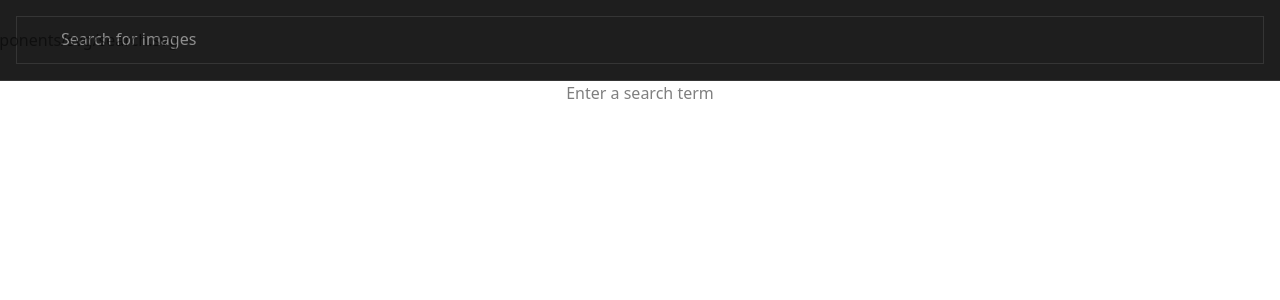
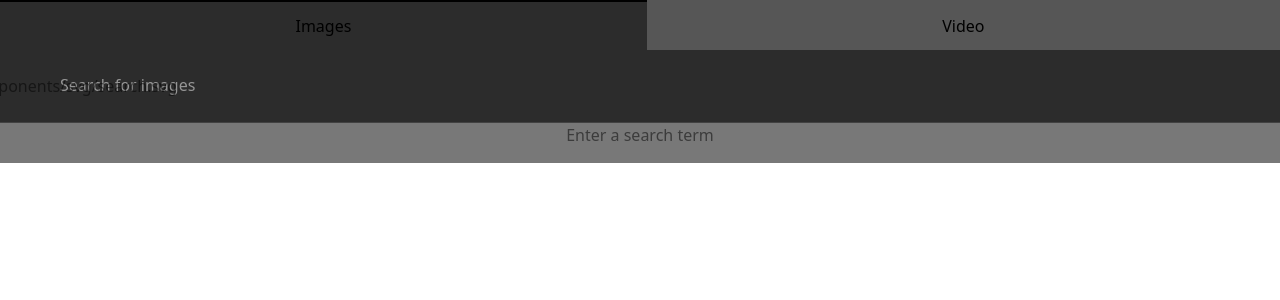
Before and after one commit to andy-stewart-design/media-fetch, a Svelte app: page / in a window 1280 px wide. Shown: the top 300 px of the page. Built offline with nearby package versions, Linux system fonts and the light colour scheme; the HTML template or start-up script is replaced by a standard one.

Commit message:
bailing on video for now

```diff
--- a/src/App.svelte
+++ b/src/App.svelte
@@ -1,12 +1,15 @@
 <script lang="ts">
+  import { fade } from "svelte/transition";
+  import ImageCard from "./components/ImageCard.svelte";
   import search from "./components/svg/search.svg";
   import close from "./components/svg/close.svg";
-  import { fade } from "svelte/transition";
+  import loading from "./components/svg/loading.svg";
   import "./app.css";
+  import VideoCard from "./components/VideoCard.svelte";
 
   type MediaType = "IMAGE" | "VIDEO";
 
-  interface ImageArray {
+  interface MediaEntry {
     src: string;
     thumb: string;
     width: number;
@@ -15,13 +18,23 @@
     service: string;
   }
 
-  let mediaType: MediaType = "VIDEO";
+  interface VideoEntry extends MediaEntry {
+    videoThumb: string;
+  }
+
+  let isWorking = false;
+  let mediaType: MediaType = "IMAGE";
   let query: string;
-  let mediaArray: ImageArray[];
+  let imageArray: MediaEntry[];
+  let videoArray: VideoEntry[];
 
   onmessage = (event) => {
+    if (event.data.pluginMessage.messageType === "STATUS") {
+      isWorking = event.data.pluginMessage.workInProgress;
+    }
     if (event.data.pluginMessage.media) {
-      mediaArray = event.data.pluginMessage.media;
+      if (event.data.pluginMessage.mediaType === "IMAGE") imageArray = event.data.pluginMessage.media;
+      else if (event.data.pluginMessage.mediaType === "VIDEO") videoArray = event.data.pluginMessage.media;
     }
   };
 
@@ -40,13 +53,25 @@
   };
 
   const handleClick = (e: KeyboardEvent) => e.key === "Enter" && postSearch();
-
-  $: console.log(mediaArray);
 </script>
 
-<div class="flex min-h-[100%] flex-col">
-  <div class="sticky top-0 z-50 border-b border-white/10 bg-figma-gray-900 p-4">
-    <div class="flex h-12 border border-white/10">
+<div class="relative flex min-h-[100%] flex-col">
+  <div class="flex">
+    <button
+      class="grow border-t-2 border-transparent bg-figma-gray-900/75 p-3 aria-checked:border-current aria-checked:bg-figma-gray-800"
+      on:click={() => (mediaType = "IMAGE")}
+      role="radio"
+      aria-checked={mediaType === "IMAGE"}>Images</button
+    >
+    <button
+      class="grow border-t-2 border-transparent bg-figma-gray-900/75 p-3 aria-checked:border-current aria-checked:bg-figma-gray-800"
+      on:click={() => (mediaType = "VIDEO")}
+      role="radio"
+      aria-checked={mediaType === "VIDEO"}>Video</button
+    >
+  </div>
+  <div class="sticky top-0 z-50 border-b border-white/10 bg-figma-gray-800 py-3 px-4">
+    <div class="flex h-12">
       <button
         class="flex w-11 items-center justify-center focus:outline-none focus-visible:outline-blue-600 disabled:opacity-50"
         aria-label="Search"
@@ -59,7 +84,7 @@
         class="grow bg-transparent pt-1.5 pb-2 placeholder:text-white/50 focus:outline-none focus-visible:border-blue-600"
         type="text"
         bind:value={query}
-        placeholder="Search for images"
+        placeholder={`Search for ${mediaType.toLocaleLowerCase()}s`}
         on:keydown={handleClick}
         spellcheck="false"
       />
@@ -73,34 +98,26 @@
       </button>
     </div>
   </div>
-  {#if mediaArray}
-    {#key mediaArray}
-      <div class="grid grid-cols-2 gap-4 p-4" in:fade>
-        {#each mediaArray as entry}
-          <div class="flex flex-col gap-1">
-            <button
-              class="group relative grow border border-white/10 bg-white/5"
-              on:click={() => postCreate(entry.src, entry.width, entry.height)}
-            >
-              <img src={entry.thumb} alt={entry.creator} width={entry.width} height={entry.height} />
-              <div
-                class="absolute top-0 left-0 flex h-full w-full items-center justify-center bg-black/40 font-semibold opacity-0 group-hover:opacity-100"
-              >
-                Add {mediaType.toLocaleLowerCase()}
-              </div>
-            </button>
-            <p class="text-[11px]">
-              <span class="opacity-60">by</span>
-              <span class="font-semibold">{entry.creator}</span> <span class="opacity-60">from</span>
-              <span class="font-semibold capitalize">{entry.service}</span>
-            </p>
-          </div>
-        {/each}
-      </div>
-    {/key}
+  {#if mediaType === "IMAGE" && imageArray}
+    <div class="grid grid-cols-2 gap-4 bg-figma-gray-900/60 p-4" in:fade>
+      {#each imageArray as image}
+        <ImageCard {image} on:click={() => postCreate(image.src, image.width, image.height)} />
+      {/each}
+    </div>
+  {:else if mediaType === "VIDEO" && videoArray}
+    <div class="grid grid-cols-2 gap-4 bg-figma-gray-900/60 p-4" in:fade>
+      {#each videoArray as video}
+        <VideoCard {video} on:click={() => postCreate(video.src, video.width, video.height)} />
+      {/each}
+    </div>
   {:else}
-    <div class="flex grow items-center justify-center">
+    <div class="flex grow items-center justify-center bg-figma-gray-900/60">
       <p class="mb-4 opacity-50">Enter a search term</p>
     </div>
   {/if}
+  {#if isWorking}
+    <div class="absolute top-0 left-0 z-50 flex h-full w-full items-center justify-center bg-black/70">
+      {@html loading}
+    </div>
+  {/if}
 </div>
--- a/src/code.ts
+++ b/src/code.ts
@@ -22,47 +22,65 @@ interface CreateMessage {
 
 figma.showUI(__html__, { themeColors: true, width: 480, height: 560 });
 
+const pexelsAPIKey = "6g13kUgrPvTdfvJ0TfNQS2QXzVBLFqO0tu5gMQTCaIOQCGYWISSckCPs";
 const pexelsBaseImageURL = "https://api.pexels.com/v1/search";
 const pexelsBaseVideoURL = "https://api.pexels.com/videos/search";
-const pexelsAPIKey = "6g13kUgrPvTdfvJ0TfNQS2QXzVBLFqO0tu5gMQTCaIOQCGYWISSckCPs";
+const unsplashAPIKey = "tAWVEwm8Gkhpp9r8wNTDyS_sgLptx6uEuqTm6_Hx6os";
 const unsplashBaseURL = "https://api.unsplash.com/search/photos";
-const unsplashAPIKey = "tAWVEwm8Gkhpp9r8wNTDyS_sgLptx6uEuqTm6_Hx6os";
+const pixabayAPIKey = "35568846-b12b8564471b5e493ec192e02";
+const pixabayBaseImageURL = "https://pixabay.com/api/";
+const pixabayBaseVideoURL = "https://pixabay.com/api/videos/";
 
 figma.ui.onmessage = async (msg: SearchMessage | CreateMessage) => {
   if (msg.messageType === "SEARCH") {
     if (msg.mediaType === "VIDEO") {
       console.log("Searching for video");
 
-      const fetchParams = createFetchParams("PEXELS", msg.mediaType, msg.query, 25);
+      const fetchParams = createFetchParams("PIXABAY", msg.mediaType, msg.query, 10);
 
       const videoDataRaw = await fetchMedia(fetchParams);
 
-      const videoData = videoDataRaw.videos.map((video) => {
-        const orientation = video.width > video.height ? "landscape" : "portrait";
-        const getVideoSrc = (files: any[]) => {
-          const targetWidth = Math.max.apply(
-            Math,
-            video.video_files.map((file) => (file.width < 2000 ? file.width : 0))
-          );
-          return files.filter((file) => file.width === targetWidth)[0].link;
-        };
-        const videoSrc = getVideoSrc(video.video_files);
+      console.log(videoDataRaw);
+
+      const videoData = videoDataRaw.hits.map((video, index) => {
+        const orientation = video.videos.large.width > video.videos.large.height ? "landscape" : "portrait";
+        // const getVideoSrc = (files: any[], size: string) => {
+        //   let targetWidth = undefined;
+        //   if (size === "MAX") {
+        //     targetWidth = Math.max.apply(
+        //       Math,
+        //       video.video_files.map((file) => (file.width < 2000 ? file.width : 0))
+        //     );
+        //   } else if (size === "MIN") {
+        //     targetWidth = Math.min.apply(
+        //       Math,
+        //       video.video_files.map((file) => file.width)
+        //     );
+        //   }
+
+        //   return files.filter((file) => file.width === targetWidth)[0];
+        // };
+
+        // const videoSrc = getVideoSrc(video.video_files, "MAX");
+        // const videoThumb = getVideoSrc(video.video_files, "MIN");
 
         return {
           service: videoDataRaw.service.toLocaleLowerCase(),
-          creator: video.user.name,
-          thumb: video.image,
-          src: videoSrc,
-          width: video.width,
-          height: video.height,
+          id: video.id,
+          creator: video.user,
+          // thumb: video.image,
+          videoThumb: video.videos.small.url,
+          src: video.videos.large.url,
+          width: video.videos.large.width || undefined,
+          height: video.videos.large.height || undefined,
           orientation,
         };
       });
 
       console.log(videoData);
 
-      figma.ui.postMessage({ media: shuffle(videoData.flat()) });
-    } else {
+      figma.ui.postMessage({ mediaType: msg.mediaType, media: shuffle(videoData.flat()) });
+    } else if (msg.mediaType === "IMAGE") {
       const fetchParams1 = createFetchParams("UNSPLASH", msg.mediaType, msg.query, 25);
       const fetchParams2 = createFetchParams("PEXELS", msg.mediaType, msg.query, 25);
 
@@ -105,13 +123,17 @@ figma.ui.onmessage = async (msg: SearchMessage | CreateMessage) => {
       });
       // console.log(imageData);
 
-      figma.ui.postMessage({ media: shuffle(imageData.flat()) });
+      figma.ui.postMessage({ mediaType: msg.mediaType, media: shuffle(imageData.flat()) });
     }
   } else if (msg.messageType === "CREATE") {
     if (msg.mediaType === "VIDEO") {
+      figma.ui.postMessage({ messageType: "status", workInProgress: true });
       console.log("creating video", msg);
-      const video = await fetch(msg.src);
-      const videobuffer = await video.arrayBuffer();
+      const response = await fetch(msg.src);
+      if (!response.ok) {
+        throw new Error("Network response was not OK");
+      }
+      const videobuffer = await response.arrayBuffer();
       const videoUint8Array = new Uint8Array(videobuffer);
 
       const videoData = await figma.createVideoAsync(videoUint8Array);
@@ -130,7 +152,7 @@ figma.ui.onmessage = async (msg: SearchMessage | CreateMessage) => {
           scaleMode: "FILL",
         },
       ];
-
+      figma.ui.postMessage({ messageType: "status", workInProgress: false });
       // figma.closePlugin();
     } else if (msg.mediaType === "IMAGE") {
       const imgData = await figma.createImageAsync(msg.src);
@@ -155,7 +177,7 @@ figma.ui.onmessage = async (msg: SearchMessage | CreateMessage) => {
   }
 };
 
-const createFetchParams = (service: PhotoSource, mediaType: MediaType, query: string, amount: number) => {
+const createFetchParams = (service: PhotoSource, mediaType: MediaType, query: string, amount = 20) => {
   let url: string;
 
   if (service === "PEXELS") {
@@ -167,7 +189,11 @@ const createFetchParams = (service: PhotoSource, mediaType: MediaType, query: st
   } else if (service === "UNSPLASH") {
     url = `${unsplashBaseURL}?client_id=${unsplashAPIKey}&query=${query}&per_page=${amount}`;
   } else if (service === "PIXABAY") {
-    console.log("Still need to set up pixabay");
+    if (mediaType === "IMAGE") {
+      url = `${pixabayBaseImageURL}?key=${pixabayAPIKey}&q=${query}&per_page=${amount}`;
+    } else if (mediaType === "VIDEO") {
+      url = `${pixabayBaseVideoURL}?key=${pixabayAPIKey}&q=${query}&per_page=${amount}`;
+    }
   } else {
     console.error("Invalid service specified");
   }
@@ -193,8 +219,9 @@ const fetchMedia = async ({ service, url }: { service: PhotoSource; url: string
       const unsplashJSON = await unsplashResults.json();
       return Object.assign(target, unsplashJSON);
     case "PIXABAY":
-      console.log("Still need to set up pixabay");
-      break;
+      const pixabayResults = await fetch(url);
+      const pixabayJSON = await pixabayResults.json();
+      return Object.assign(target, pixabayJSON);
     default:
       console.error("Invalid service specified");
   }
--- /dev/null
+++ b/src/components/ImageCard.svelte
@@ -0,0 +1,28 @@
+<script lang="ts">
+  interface Mediaimage {
+    src: string;
+    thumb: string;
+    width: number;
+    height: number;
+    creator: string;
+    service: string;
+  }
+
+  export let image: Mediaimage;
+</script>
+
+<div class="flex flex-col gap-1">
+  <button class="group relative grow border border-white/10 bg-white/5" on:click>
+    <img src={image.thumb} alt={image.creator} width={image.width} height={image.height} />
+    <div
+      class="absolute top-0 left-0 flex h-full w-full items-center justify-center overflow-hidden border border-current bg-figma-gray-900/50 text-sm font-semibold opacity-0 group-hover:opacity-100"
+    >
+      Add Image
+    </div>
+  </button>
+  <p class="text-[11px]">
+    <span class="opacity-60">by</span>
+    <span class="font-semibold">{image.creator}</span> <span class="opacity-60">from</span>
+    <span class="font-semibold capitalize">{image.service}</span>
+  </p>
+</div>
--- /dev/null
+++ b/src/components/VideoCard.svelte
@@ -0,0 +1,68 @@
+<script lang="ts">
+  import play from "../components/svg/play.svg";
+  import loading from "../components/svg/loading.svg";
+
+  interface Mediavideo {
+    src: string;
+    thumb: string;
+    videoThumb: string;
+    width: number;
+    height: number;
+    creator: string;
+    service: string;
+  }
+
+  export let video: Mediavideo;
+  let videoRef: HTMLVideoElement;
+  let hasHovered = false;
+  let paused = true;
+
+  const handleMouseEnter = () => {
+    if (!hasHovered) hasHovered = true;
+    // isHovering = true;
+    if (videoRef && paused) videoRef.play();
+  };
+
+  const handleMouseLeave = () => {
+    // (isHovering = false)
+    if (videoRef && !paused) videoRef.pause();
+  };
+</script>
+
+<div class="flex flex-col gap-1">
+  <button
+    class="group relative grow border border-white/10 bg-white/5"
+    on:click
+    on:mouseenter={handleMouseEnter}
+    on:mouseleave={handleMouseLeave}
+  >
+    <video
+      bind:this={videoRef}
+      class="relative w-full"
+      src={video.videoThumb}
+      muted
+      width={video.width}
+      height={video.height}
+    />
+    <!-- <img src={video.thumb} alt={video.creator} width={video.width} height={video.height} />
+    {#if hasHovered}
+      <div
+        class="absolute top-0 left-0 flex h-full w-full items-center justify-center overflow-hidden border border-current bg-figma-gray-800 font-semibold opacity-0 group-hover:opacity-100"
+      >
+        <div class="absolute top-1/2 left-1/2 -translate-x-1/2 -translate-y-1/2">
+          {@html loading}
+        </div>
+        <video bind:this={videoRef} class="relative w-full" src={video.videoThumb} autoplay muted bind:paused />
+      </div>
+    {/if}
+    <div class="absolute top-2 left-2 flex items-center gap-2 text-[10px] font-bold text-white drop-shadow-md">
+      {@html play}
+      {#if !paused}<span>Previewing</span>{/if}
+    </div> -->
+  </button>
+  <p class="text-[11px]">
+    <span class="opacity-60">by</span>
+    <span class="font-semibold">{video.creator}</span> <span class="opacity-60">from</span>
+    <span class="font-semibold capitalize">{video.service}</span>
+  </p>
+</div>
```
Also changed, not shown: src/components/svg/loading.svg (added), src/components/svg/play.svg (added).
